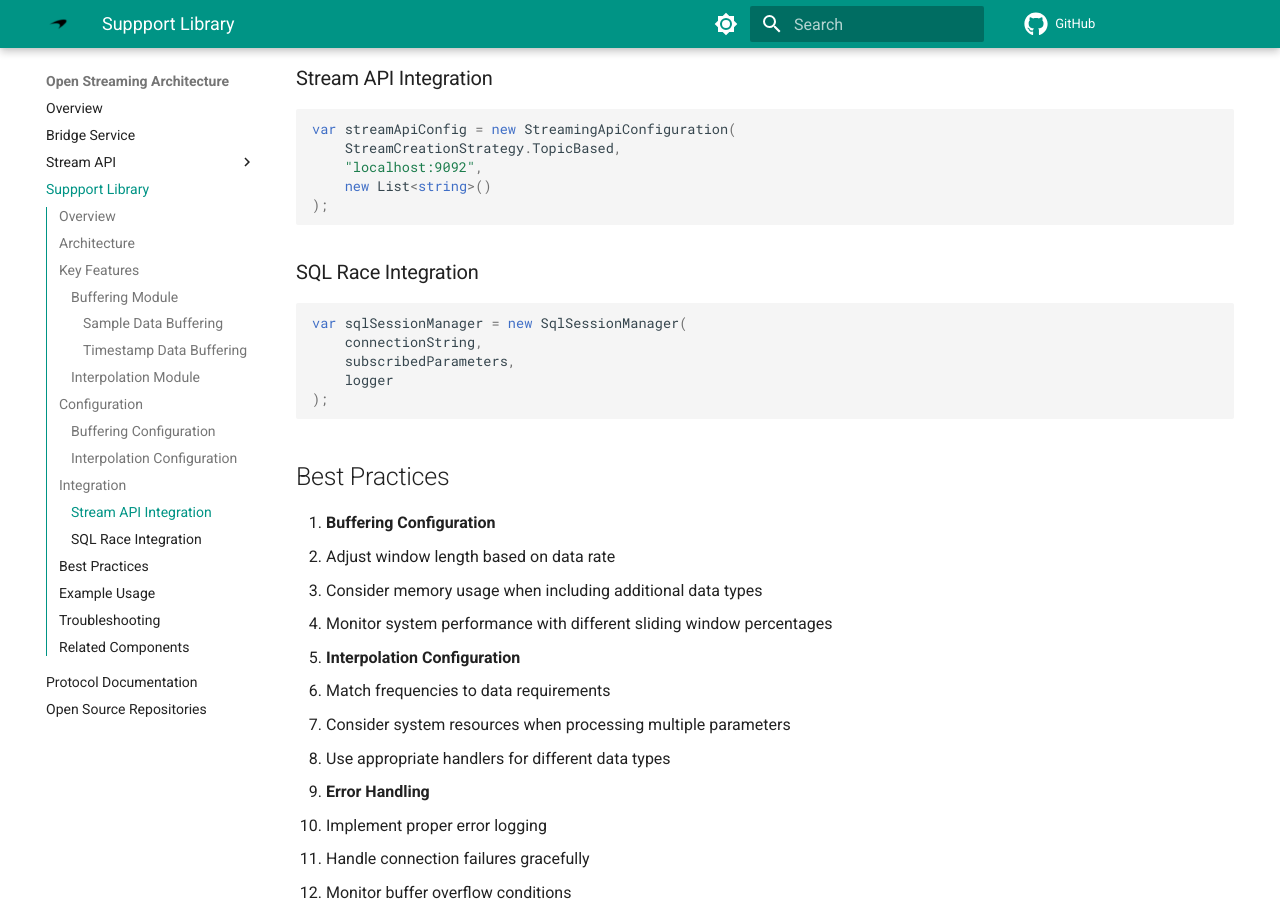
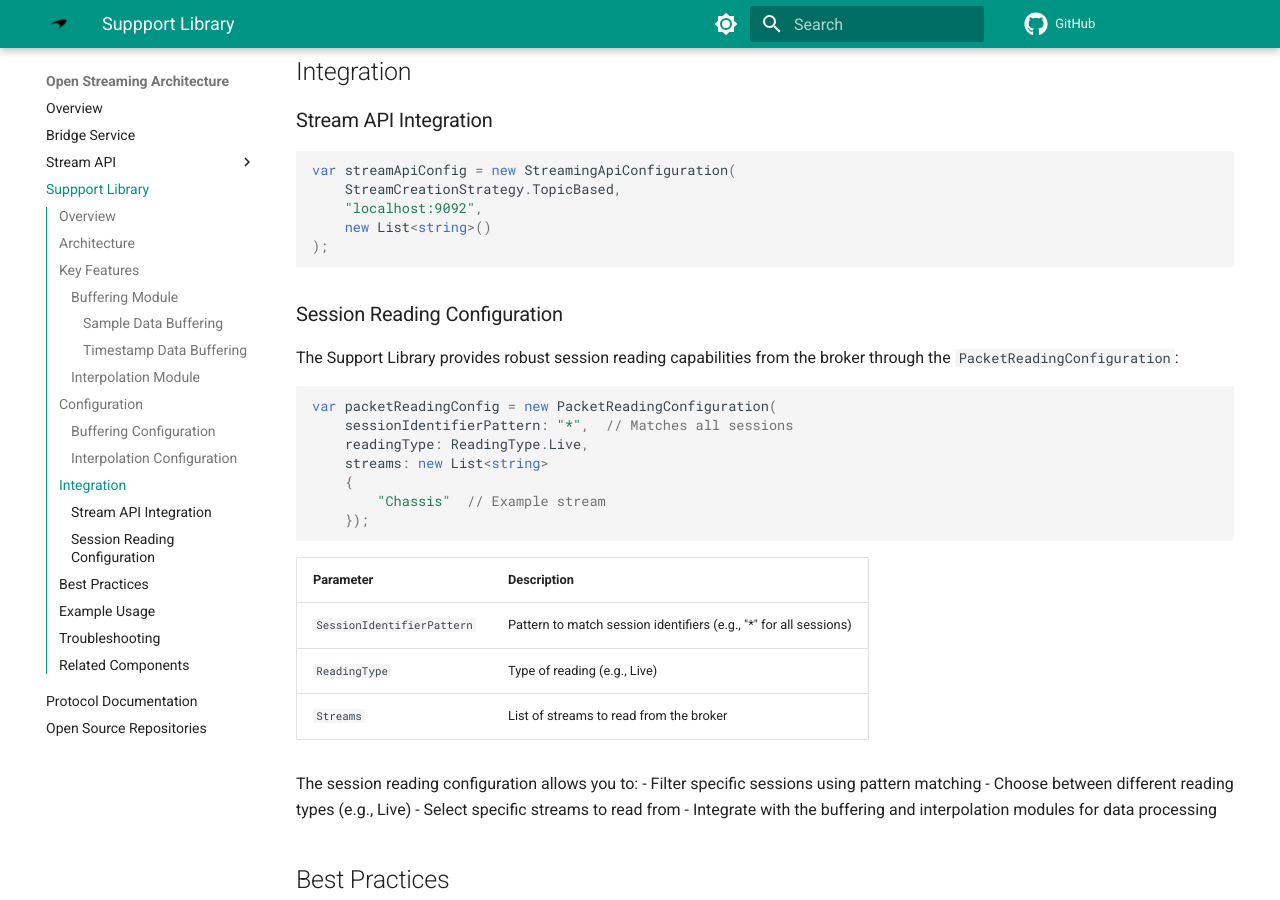
Before and after one commit to mat-docs/SECU4.Site, an MkDocs documentation site: the page built from docs/open_streaming_architecture/support_library/index.md, in a window 1280 px wide and 900 px high, scrolled down 3584 px. Built offline with MkDocs 1.6.1 and Material for MkDocs 9.7.7, drawn with Linux system fonts in a browser that asks for light colours; comment, search, counter and statistics services are not loaded.

Commit message:
Update index.md
Addressing comments
Fixing sub-bullets
Adding a section on Session Reading

````diff
--- a/docs/open_streaming_architecture/support_library/index.md
+++ b/docs/open_streaming_architecture/support_library/index.md
@@ -6,6 +6,7 @@ The Support Library Service is a critical component of the SECU4 streaming archi
 
 The Support Library Service acts as an intermediary layer between the Stream API and data consumers, offering:
 
+- Reading
 - Buffering
 - Interpolation
 
@@ -25,10 +26,10 @@ The buffering module provides two distinct data handling approaches:
 - Single parameter per `SampleData` object
 - Multiple samples and timestamps per parameter
 - Supports various data types:
-  - Events
-  - Markers
-  - CAN Data
-  - Errors
+    - Events
+    - Markers
+    - CAN Data
+    - Errors
 
 #### Timestamp Data Buffering
 - Multiple parameters per timestamp
@@ -40,11 +41,11 @@ The buffering module provides two distinct data handling approaches:
 The interpolation module provides:
 
 - Default statistical processing:
-  - First value
-  - Last value
-  - Mean
-  - Minimum
-  - Maximum
+    - First value
+    - Last value
+    - Mean
+    - Minimum
+    - Maximum
 - Custom processor support
 - Configurable processing frequencies
 
@@ -105,33 +106,48 @@ var streamApiConfig = new StreamingApiConfiguration(
     new List<string>()
 );
 ```
+### Session Reading Configuration
 
-### SQL Race Integration
+The Support Library provides robust session reading capabilities from the broker through the `PacketReadingConfiguration`:
 
 ```csharp
-var sqlSessionManager = new SqlSessionManager(
-    connectionString,
-    subscribedParameters,
-    logger
-);
+var packetReadingConfig = new PacketReadingConfiguration(
+    sessionIdentifierPattern: "*",  // Matches all sessions
+    readingType: ReadingType.Live,
+    streams: new List<string>
+    {
+        "Chassis"  // Example stream
+    });
 ```
+
+| Parameter | Description |
+|-----------|-------------|
+| `SessionIdentifierPattern` | Pattern to match session identifiers (e.g., "*" for all sessions) |
+| `ReadingType` | Type of reading (e.g., Live) |
+| `Streams` | List of streams to read from the broker |
+
+The session reading configuration allows you to:
+- Filter specific sessions using pattern matching
+- Choose between different reading types (e.g., Live)
+- Select specific streams to read from
+- Integrate with the buffering and interpolation modules for data processing
 
 ## Best Practices
 
 1. **Buffering Configuration**
-   - Adjust window length based on data rate
-   - Consider memory usage when including additional data types
-   - Monitor system performance with different sliding window percentages
+     - Adjust window length based on data rate
+     - Consider memory usage when including additional data types
+     - Monitor system performance with different sliding window percentages
 
 2. **Interpolation Configuration**
-   - Match frequencies to data requirements
-   - Consider system resources when processing multiple parameters
-   - Use appropriate handlers for different data types
+     - Match frequencies to data requirements
+     - Consider system resources when processing multiple parameters
+     - Use appropriate handlers for different data types
 
 3. **Error Handling**
-   - Implement proper error logging
-   - Handle connection failures gracefully
-   - Monitor buffer overflow conditions
+     - Implement proper error logging
+     - Handle connection failures gracefully
+     - Monitor buffer overflow conditions
 
 ## Example Usage
 
````
Also changed, not shown: other parts of docs/open_streaming_architecture/support_library/index.md (+7 -7 lines).
